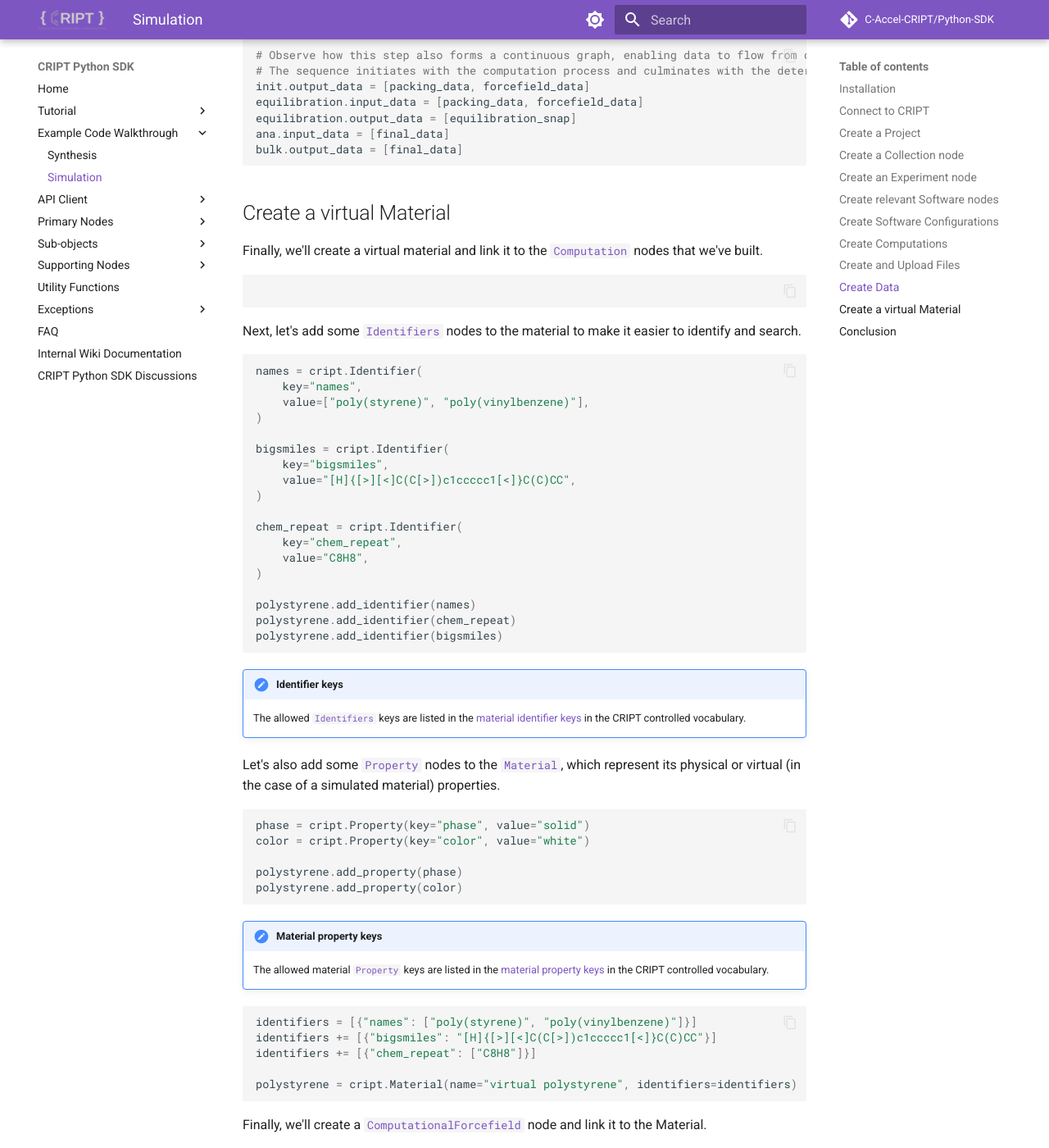
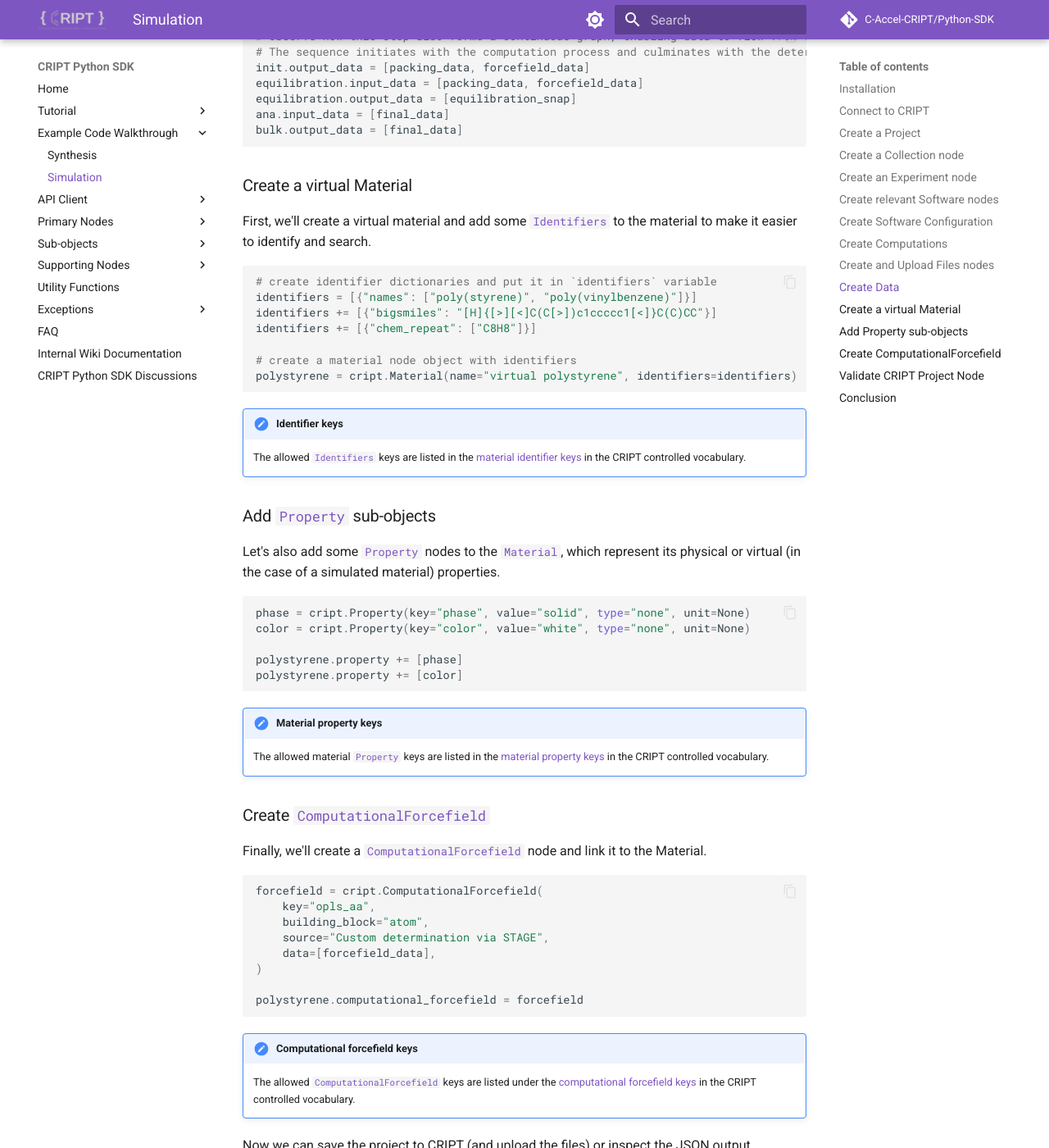
Before and after one commit to C-Accel-CRIPT/Python-SDK, an MkDocs documentation site: the page built from docs/examples/simulation.md, in a window 1280 px wide and 1400 px high, scrolled down 6253 px. Shown: the whole window at 82% size. Built offline with MkDocs 1.6.1 and Material for MkDocs 9.7.7, drawn with Linux system fonts in a browser that asks for light colours; comment, search, counter and statistics services are not loaded; some of the changed text lies outside the part shown.

Commit message:
Update simulation.py documentation code example (#244)
* updated documentation with our new code

* changed code examples
* changed code organization to work with the new SDK
* changed text hierarchy to all be h2
* added new headers to separate out the different parts of the tutorial

* changed text hierarchy

* updated env vars blog article links

* made it more consistent

* updated material property sub-object code

* py to python

* changed `CRIPT_TOKEN` to be more common sense

* test code error

* legacy fix

---------

Co-authored-by: Ludwig Schneider <ludwigschneider@uchicago.edu>

````diff
--- a/docs/examples/simulation.md
+++ b/docs/examples/simulation.md
@@ -6,7 +6,7 @@
     text_representation:
       extension: .md
       format_name: markdown
-      format_version: '1.3'
+      format_version: "1.3"
       jupytext_version: 1.13.6
   kernelspec:
     display_name: Python 3 (ipykernel)
@@ -70,7 +70,7 @@
 project = cript.Project(name="My simulation project.")
 ```
 
-## Create a Collection node
+## Create a [Collection node](../../nodes/primary_nodes/collection)
 
 For this project, you can create multiple collections, which represent a set of experiments.
 For example, you can create a collection for a specific manuscript,
@@ -87,15 +87,20 @@
 !!! note "Viewing CRIPT JSON"
 
     Note, that if you are interested into the inner workings of CRIPT,
-    you can obtain a JSON representation of your data graph at any time to see what is being sent to the API.
+    you can obtain a JSON representation of your data at any time to see what is being sent to the API
+    through HTTP JSON requests.
 
 ```python
 print(project.json)
-print("\nOr more pretty\n")
-print(project.get_json(indent=2).json)
 ```
 
-## Create an Experiment node
+!!! info "Format JSON in terminal"
+    Format the JSON within the terminal for easier reading
+    ```python
+    print(project.get_json(indent=2).json)
+    ```
+
+## Create an [Experiment node](../../nodes/primary_nodes/experiment)
 
 The [Collection node](../../nodes/primary_nodes/collection) holds a series of
 [Experiment nodes](../../nodes/primary_nodes/experiment) nodes.
@@ -107,7 +112,7 @@
 collection.experiment += [experiment]
 ```
 
-# Create relevant Software nodes
+## Create relevant [Software nodes](../../nodes/primary_nodes/software)
 
 [`Software`](../../nodes/primary_nodes/software) nodes refer to software that you use during your simulation experiment.
 In general [`Software`](../../nodes/primary_nodes/software) nodes can be shared between project, and it is encouraged to do so if the software you are using is already present in the CRIPT project use it.
@@ -128,7 +133,7 @@
 
 
 
-# Create Software Configurations
+## Create [Software Configuration](../../nodes/subobjects/software_configuration/)
 
 Now that we have our [`Software`](../../nodes/primary_nodes/software) nodes, we can create
 [`SoftwareConfiguration`](../../nodes/subobjects/software_configuration/) nodes. [`SoftwareConfigurations`](../../nodes/subobjects/software_configuration/) nodes are designed to let you specify details, about which algorithms from the software package you are using and log parameters for these algorithms.
@@ -166,7 +171,7 @@
     The allowed [`Parameter`](../../nodes/subobjects/property/) keys are listed under [parameter keys](https://criptapp.org/keys/parameter-key/) in the CRIPT controlled vocabulary.
 
 
-# Create Computations
+## Create [Computations](../../nodes/primary_nodes/computation)
 
 Now that we've created some [`SoftwareConfiguration`](../../nodes/subobjects/software_configuration) nodes, we can used them to build full [`Computation`](../../nodes/primary_nodes/computation) nodes.
 In some cases, we may also want to add [`Condition`](../../nodes/subobjects/condition) nodes to our computation, to specify the conditions at which the computation was carried out. An example of this is shown below.
@@ -239,27 +244,28 @@
     The allowed [`Condition`](../../nodes/subobjects/condition) keys are listed under [condition keys](https://criptapp.org/keys/condition-key/) in the CRIPT controlled vocabulary.
 
 
-# Create and Upload Files
+## Create and Upload [Files nodes](../../nodes/supporting_nodes/file)
 
 New we'd like to upload files associated with our simulation. First, we'll instantiate our File nodes under a specific project.
 
 ```python
-packing_file = cript.File("Initial simulation box snapshot with roughly packed molecules", type="computation_snapshot", source="path/to/local/file")
+packing_file = cript.File(name="Initial simulation box snapshot with roughly packed molecules", type="computation_snapshot", source="path/to/local/file")
 forcefield_file = cript.File(name="Forcefield definition file", type="data", source="path/to/local/file")
-snap_file = cript.File("Bulk measurement initial system snap shot", type="computation_snapshot", source="path/to/local/file")
-final_file = cript.File("Final snapshot of the system at the end the simulations", type="computation_snapshot", source="path/to/local/file")
+snap_file = cript.File(name="Bulk measurement initial system snap shot", type="computation_snapshot", source="path/to/local/file")
+final_file = cript.File(name="Final snapshot of the system at the end the simulations", type="computation_snapshot", source="path/to/local/file")
 ```
 
 !!! note
-    The [source field](../../nodes/supporting_nodes/file/#cript.nodes.supporting_nodes.file.File.source) should point to any file on your local filesystem.
+    The [source field](../../nodes/supporting_nodes/file/#cript.nodes.supporting_nodes.file.File.source) should point to any file on your local filesystem
+    or a web URL to where the file can be found.
 
-!!! info
-    Depending on the file size, there could be a delay while the checksum is generated.
+    > For example,
+    > [CRIPT protein JSON file on CRIPTScripts](https://criptscripts.org/cript_graph_json/JSON/cao_protein.json)
 
 Note, that we haven't uploaded the files to CRIPT yet, this is automatically performed, when the project is uploaded via `api.save(project)`.
 
 
-# Create Data
+## Create Data
 
 Next, we'll create a [`Data`](../../nodes/primary_nodes/data) node which helps organize our [`File`](../../nodes/supporting_nodes/file) nodes and links back to our [`Computation`](../../nodes/primary_nodes/computation) objects.
 
@@ -311,61 +317,40 @@
 bulk.output_data = [final_data]
 ```
 
-# Create a virtual Material
+## Create a virtual Material
 
-Finally, we'll create a virtual material and link it to the [`Computation`](../../nodes/primary_nodes/computation) nodes that we've built.
+First, we'll create a virtual material and add some
+[`Identifiers`](../../nodes/primary_nodes/material/#cript.nodes.primary_nodes.material.Material.identifiers)
+to the material to make it easier to identify and search.
 
-```py
+```python
+# create identifier dictionaries and put it in `identifiers` variable
+identifiers = [{"names": ["poly(styrene)", "poly(vinylbenzene)"]}]
+identifiers += [{"bigsmiles": "[H]{[>][<]C(C[>])c1ccccc1[<]}C(C)CC"}]
+identifiers += [{"chem_repeat": ["C8H8"]}]
 
-```
-
-Next, let's add some [`Identifiers`](../../nodes/primary_nodes/material/#cript.nodes.primary_nodes.material.Material.identifiers) nodes to the material to make it easier to identify and search.
-
-```py
-names = cript.Identifier(
-    key="names",
-    value=["poly(styrene)", "poly(vinylbenzene)"],
-)
-
-bigsmiles = cript.Identifier(
-    key="bigsmiles",
-    value="[H]{[>][<]C(C[>])c1ccccc1[<]}C(C)CC",
-)
-
-chem_repeat = cript.Identifier(
-    key="chem_repeat",
-    value="C8H8",
-)
-
-polystyrene.add_identifier(names)
-polystyrene.add_identifier(chem_repeat)
-polystyrene.add_identifier(bigsmiles)
+# create a material node object with identifiers
+polystyrene = cript.Material(name="virtual polystyrene", identifiers=identifiers)
 ```
 
 !!! note "Identifier keys"
     The allowed [`Identifiers`](../../nodes/primary_nodes/material/#cript.nodes.primary_nodes.material.Material.identifiers) keys are listed in the [material identifier keys](https://criptapp.org/keys/material-identifier-key/) in the CRIPT controlled vocabulary.
 
+## Add [`Property`](../../nodes/subobjects/property) sub-objects
 Let's also add some [`Property`](../../nodes/subobjects/property) nodes to the [`Material`](../../nodes/primary_nodes/material), which represent its physical or virtual (in the case of a simulated material) properties.
 
-```py
-phase = cript.Property(key="phase", value="solid")
-color = cript.Property(key="color", value="white")
+```python
+phase = cript.Property(key="phase", value="solid", type="none", unit=None)
+color = cript.Property(key="color", value="white", type="none", unit=None)
 
-polystyrene.add_property(phase)
-polystyrene.add_property(color)
+polystyrene.property += [phase]
+polystyrene.property += [color]
 ```
 
 !!! note "Material property keys"
     The allowed material [`Property`](../../nodes/subobjects/property) keys are listed in the [material property keys](https://criptapp.org/keys/material-property-key/) in the CRIPT controlled vocabulary.
 
-```python
-identifiers = [{"names": ["poly(styrene)", "poly(vinylbenzene)"]}]
-identifiers += [{"bigsmiles": "[H]{[>][<]C(C[>])c1ccccc1[<]}C(C)CC"}]
-identifiers += [{"chem_repeat": ["C8H8"]}]
-
-polystyrene = cript.Material(name="virtual polystyrene", identifiers=identifiers)
-```
-
+## Create [`ComputationalForcefield`](../../nodes/subobjects/computational_forcefield)
 Finally, we'll create a [`ComputationalForcefield`](../../nodes/subobjects/computational_forcefield) node and link it to the Material.
 
 
@@ -384,7 +369,7 @@
     The allowed [`ComputationalForcefield`](../../nodes/subobjects/computational_forcefield/) keys are listed under the [computational forcefield keys](https://criptapp.org/keys/computational-forcefield-key/) in the CRIPT controlled vocabulary.
 
 Now we can save the project to CRIPT (and upload the files) or inspect the JSON output
-
+## Validate CRIPT Project Node
 ```python
 # Before we can save it, we should add all the orphaned nodes to the experiments.
 # It is important to do this for every experiment separately, but here we only have one.
@@ -398,7 +383,7 @@
 api.disconnect()
 ```
 
-# Conclusion
+## Conclusion
 
 You made it! We hope this tutorial has been helpful.
 
````
Also changed, not shown: 2 other files.
